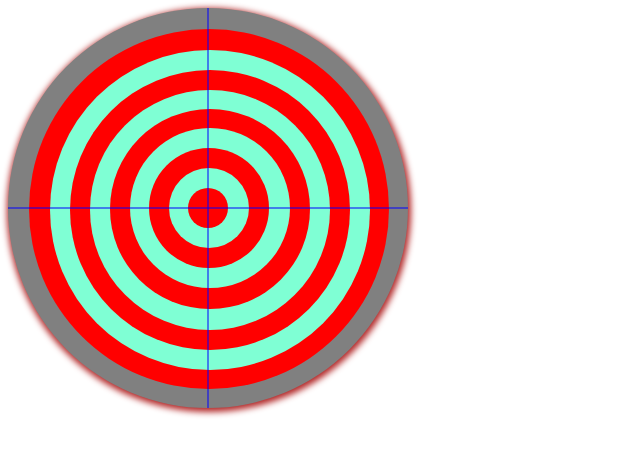
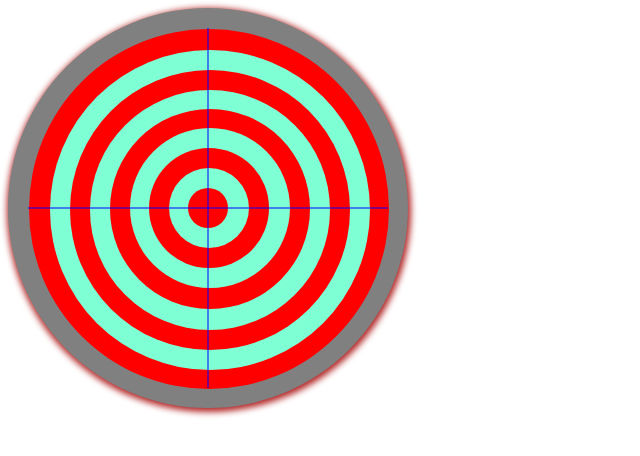
Before and after one commit to Pollozano1998/Ejercicio-15CSS, a plain HTML site: page index.html in a window 1280 px wide. Shown: the full height of the page, 0-640 px from the left. Drawn offline with Linux system fonts and the light colour scheme.

Commit message:
Ejercicio 15CSS.

```diff
--- a/style.css
+++ b/style.css
@@ -106,12 +106,12 @@
     background-color: blue  ;;
 }
 .linea-horizontal {
-    width: 400px;
+    width: 360px;
     height: 1px;
     z-index: 100;
 }
 .linea-vertical {
     width: 1px;
-    height: 400px;
+    height: 360px;
     z-index: 100;
 }
```
